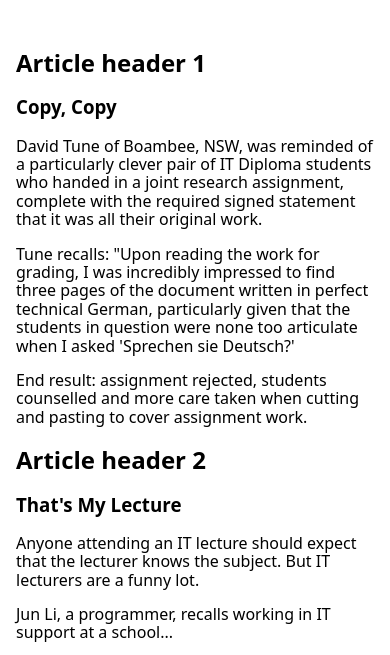
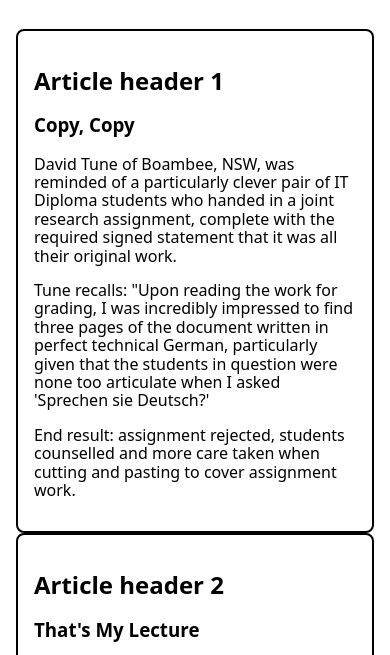
Before and after one commit to Dezkiy/C4Prog-WT-23S2-Portfolio-SAM_ORLOV, a plain HTML site: page phase-2/index.html in a window 390 px wide. Shown: the part 117-772 px from the top of the page. Drawn offline with Linux system fonts and the light colour scheme.

Commit message:
feat: mobile article - add CSS styling

```diff
--- a/assets/css/styles.css
+++ b/assets/css/styles.css
@@ -14,6 +14,12 @@ body {
 
   main {
       padding: 1rem;
+  }
+
+  article {
+      padding: 1rem;
+      border: 2px solid black;
+      border-radius: 8px;
   }
 
   footer {
```
